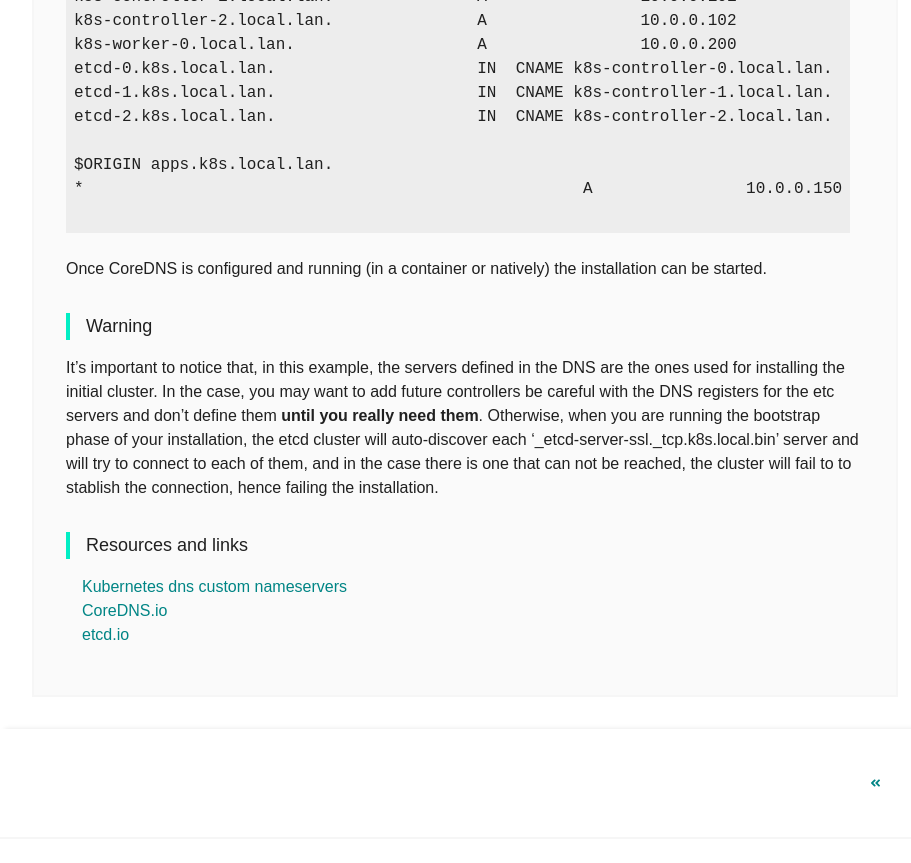
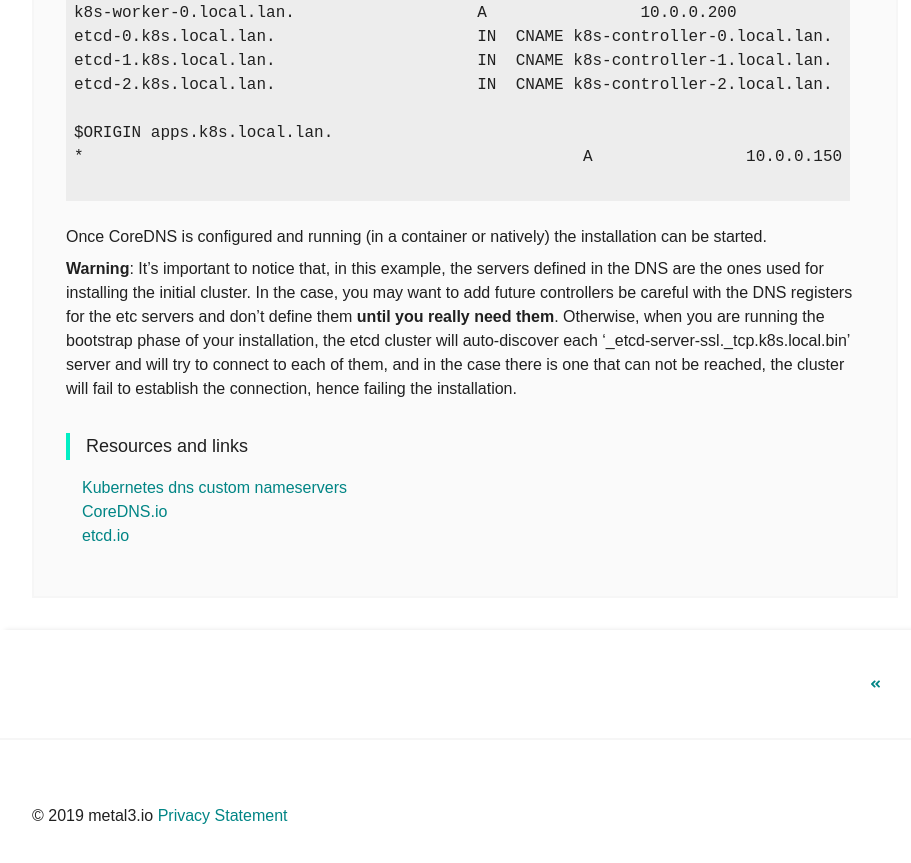
Before and after one commit to metal3-io/metal3-io.github.io, a Jekyll site: the page built from _posts/2019-09-13-dns-tips.md, in a window 1280 px wide and 900 px high, scrolled down 2240 px. Shown: the top 863 px of the window, without its empty margins (0-911 px from the left). Built offline with Jekyll 4.4.1, drawn with Linux system fonts in a browser that asks for light colours; our own code applies the rules of GitHub Pages for plain Markdown files; some of the changed text lies outside the part shown.

Commit message:
iranzo corrections
Signed-off-by: Pedro Ibáñez <pedro@redhat.com>

```diff
--- a/_posts/2019-09-13-dns-tips.md
+++ b/_posts/2019-09-13-dns-tips.md
@@ -28,9 +28,7 @@ with the installation. The following table is going to be used as an example for
 | Worker-0  | k8s-worker-0.local.lan  | 10.0.0.200     | Worker 0                                       |
 | Helper    | k8s-helper.local.lan    | 10.0.0.150     | DNS/HTTPD & Load Balancer                      |
 
-The domain is: `local.lan`
-
-And this setup has a cluster of 3 controllers and 1 worker, the helper server is the one running the DNS, HTTPD and a Load Balancer.
+The domain is: `local.lan` and this setup has a cluster of 3 controllers and 1 worker, the helper server is the one running the DNS, HTTPD and a Load Balancer.
 
 
 ## CoreDNS configuration files
@@ -84,12 +82,10 @@ $ORIGIN apps.k8s.local.lan.
 
 Once CoreDNS is configured and running (in a container or natively) the installation can be started.
 
-## Warning
-
-It's important to notice that, in this example, the servers defined in the DNS are the ones used for installing the initial cluster.
+**Warning**: It's important to notice that, in this example, the servers defined in the DNS are the ones used for installing the initial cluster.
 In the case, you may want to add future controllers be careful with the DNS registers for the etc servers and don't define them **until you really need them**.
 Otherwise, when you are running the bootstrap phase of your installation, the etcd cluster will auto-discover each '_etcd-server-ssl._tcp.k8s.local.bin' server
-and will try to connect to each of them, and in the case there is one that can not be reached, the cluster will fail to to stablish the connection, hence failing the installation.
+and will try to connect to each of them, and in the case there is one that can not be reached, the cluster will fail to establish the connection, hence failing the installation.
 
 
 ## Resources and links
```
